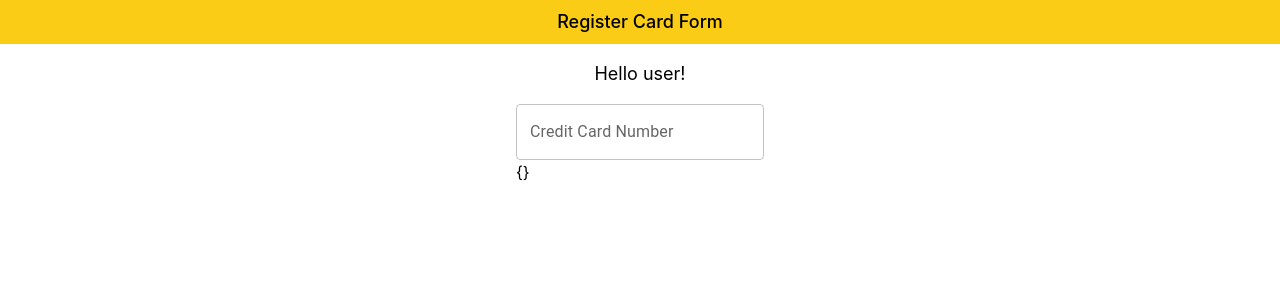
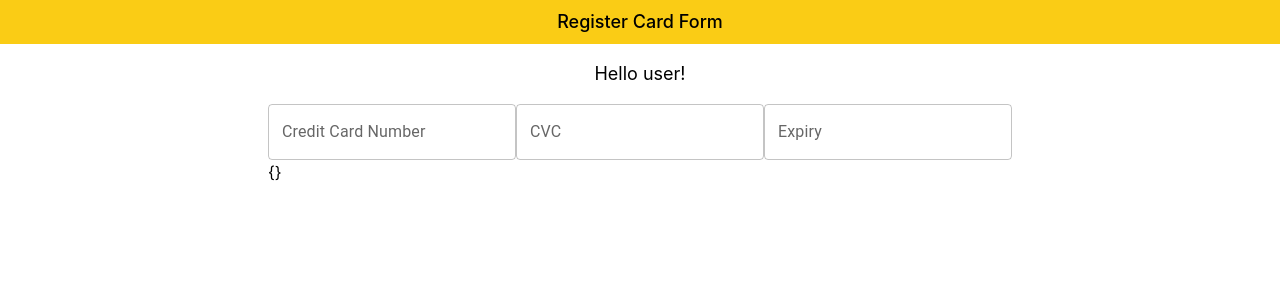
Before and after one commit to cnzlizhong/react-register-card-app, a React (Create React App) app: page / in a window 1280 px wide. Shown: the top 300 px of the page. Built offline with nearby package versions, Linux system fonts and the light colour scheme.

Commit message:
Quickly implement cvc and expiry inputs

```diff
--- /dev/null
+++ b/src/components/RegisterCard/CvcInput.tsx
@@ -0,0 +1,25 @@
+import { FieldValues, UseControllerProps } from "react-hook-form";
+import NumberFormattedInput from "../shared/NumberFormattedInput";
+
+// Default validation rules for cvc.
+const CvcRules = {
+  required: "CVC cannot be empty",
+  validate: (value: number) =>
+    value.toString().length === 3 ? true : "Invalid CVC",
+};
+
+const CvcFormat = "###";
+
+/** Custom input component with mask and validation rules for CVC. */
+const CvcInput = <TFormFields extends FieldValues>(
+  props: UseControllerProps<TFormFields>
+): JSX.Element => (
+  <NumberFormattedInput
+    {...props}
+    label="CVC"
+    format={CvcFormat}
+    rules={Object.assign(CvcRules, props.rules)}
+  />
+);
+
+export default CvcInput;
--- /dev/null
+++ b/src/components/RegisterCard/ExpiryDateInput.tsx
@@ -0,0 +1,25 @@
+import { FieldValues, UseControllerProps } from "react-hook-form";
+import NumberFormattedInput from "../shared/NumberFormattedInput";
+
+// Default validation rules for cvc.
+const ExpiryDateRules = {
+  required: "Expiry date cannot be empty",
+//   validate: (value: string) =>
+//     value.toString().length === 3 ? true : "Invalid Expiry date",
+};
+
+const ExpiryDateFormat = "##/##";
+
+/** Custom input component with mask and validation rules for CVC. */
+const ExpiryDateInput = <TFormFields extends FieldValues>(
+  props: UseControllerProps<TFormFields>
+): JSX.Element => (
+  <NumberFormattedInput
+    {...props}
+    label="Expiry"
+    format={ExpiryDateFormat}
+    rules={Object.assign(ExpiryDateRules, props.rules)}
+  />
+);
+
+export default ExpiryDateInput;
--- a/src/components/RegisterCard/RegisterCardForm.tsx
+++ b/src/components/RegisterCard/RegisterCardForm.tsx
@@ -1,6 +1,8 @@
 import { useForm } from "react-hook-form";
 import { RegisterCardData } from "../../models/RegisterCardData";
 import CardNumberInput from "./CardNumberInput";
+import CvcInput from "./CvcInput";
+import ExpiryDateInput from "./ExpiryDateInput";
 
 const RegisterCardForm = ({
   onSubmit,
@@ -17,6 +19,8 @@ const RegisterCardForm = ({
     <div>
       <form onSubmit={handleSubmit(onSubmit)}>
 	  	  <CardNumberInput<RegisterCardData> control={control} name="cardNumber" />
+        <CvcInput<RegisterCardData> control={control} name="cvc" />
+        <ExpiryDateInput<RegisterCardData> control={control} name="expiry" />
       </form>
       <div>{JSON.stringify(values, undefined, 2)}</div>
     </div>
```
